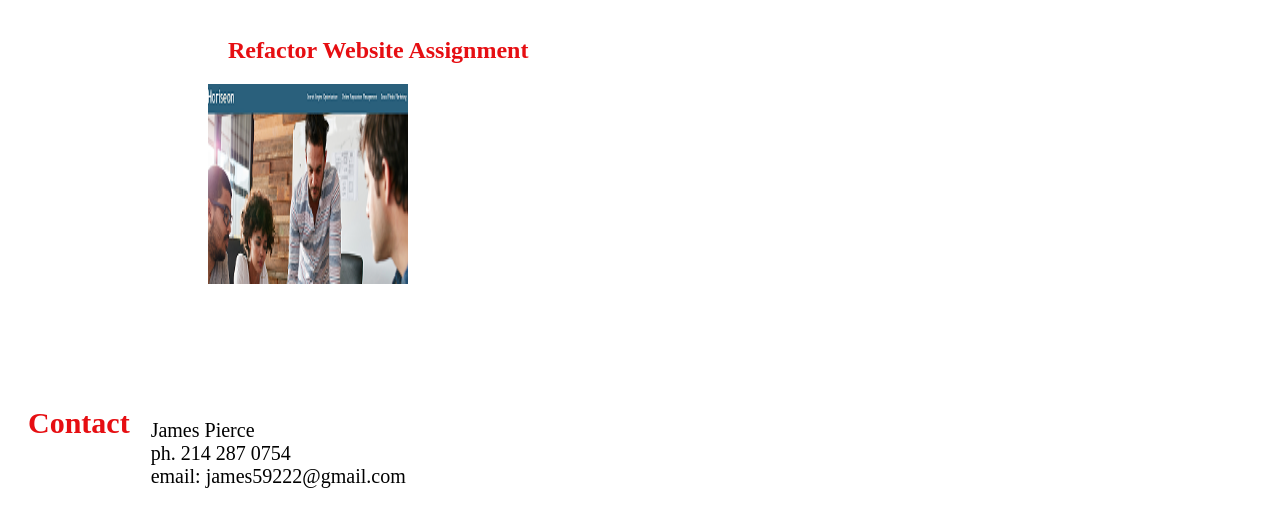
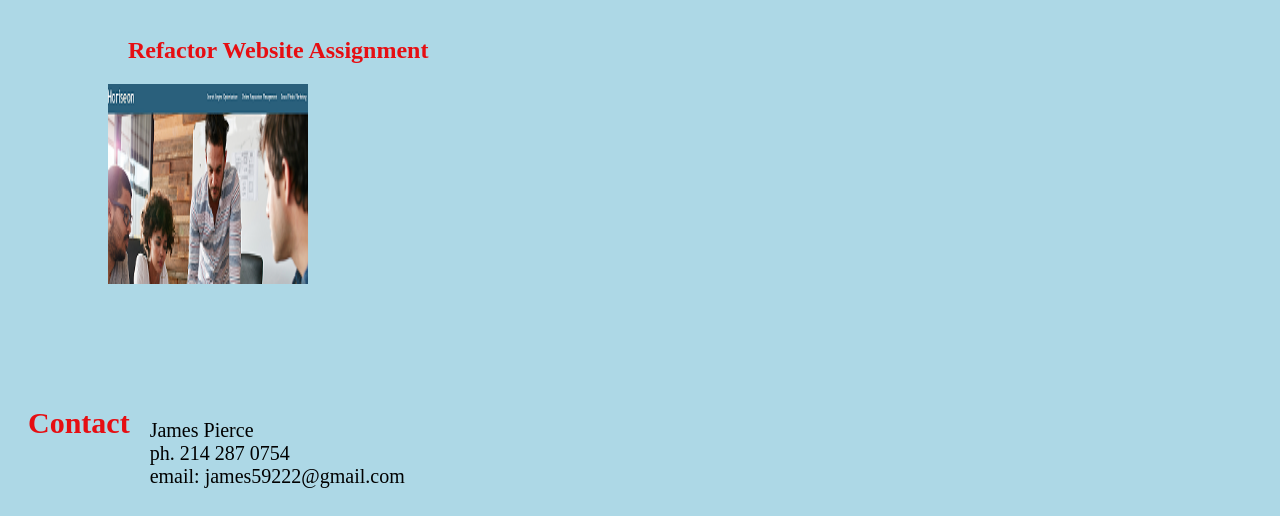
Before and after one commit to james59222/student-portfolio-week2-hwk, a plain HTML site: page index.html in a window 1280 px wide. Shown: the part 596-1112 px from the top of the page. Drawn offline with Linux system fonts and the light colour scheme.

Commit message:
color changes background to light blue

```diff
--- a/style.css
+++ b/style.css
@@ -10,6 +10,9 @@ header {
     background-color: #13293d;
     color: #fff;
   }
+  body {
+    background-color:lightblue;
+  }
   nav ul {
     display: flex;
     justify-content: space-between;
@@ -18,7 +21,7 @@ header {
   /*CSS for main body of site*/
   h2 {
     color:rgb(230, 14, 18);
-    margin: 20px 21px 20px 20px;
+    margin: 20px 20px 20px 20px;
 
    }
   /*employing flex box for titles paragraphs and imagesw*/
@@ -39,7 +42,7 @@ header {
   }
 
   .refactor {
-    margin-left: 200px;
+    margin-left: 100px;
   }
 
   /*image thumbnail enlargement*/
```
Also changed, not shown: index.html (+1 -1 lines).
